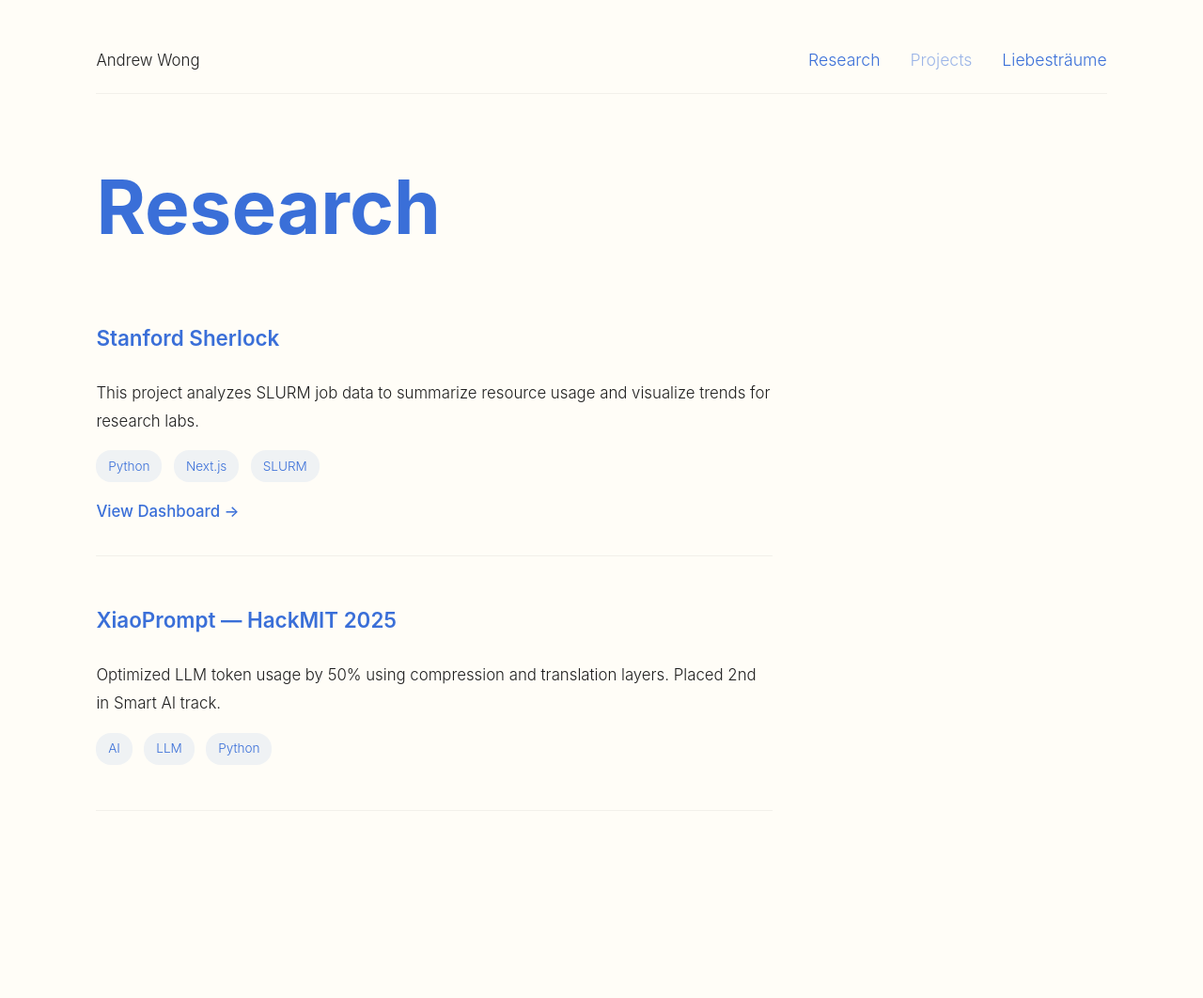
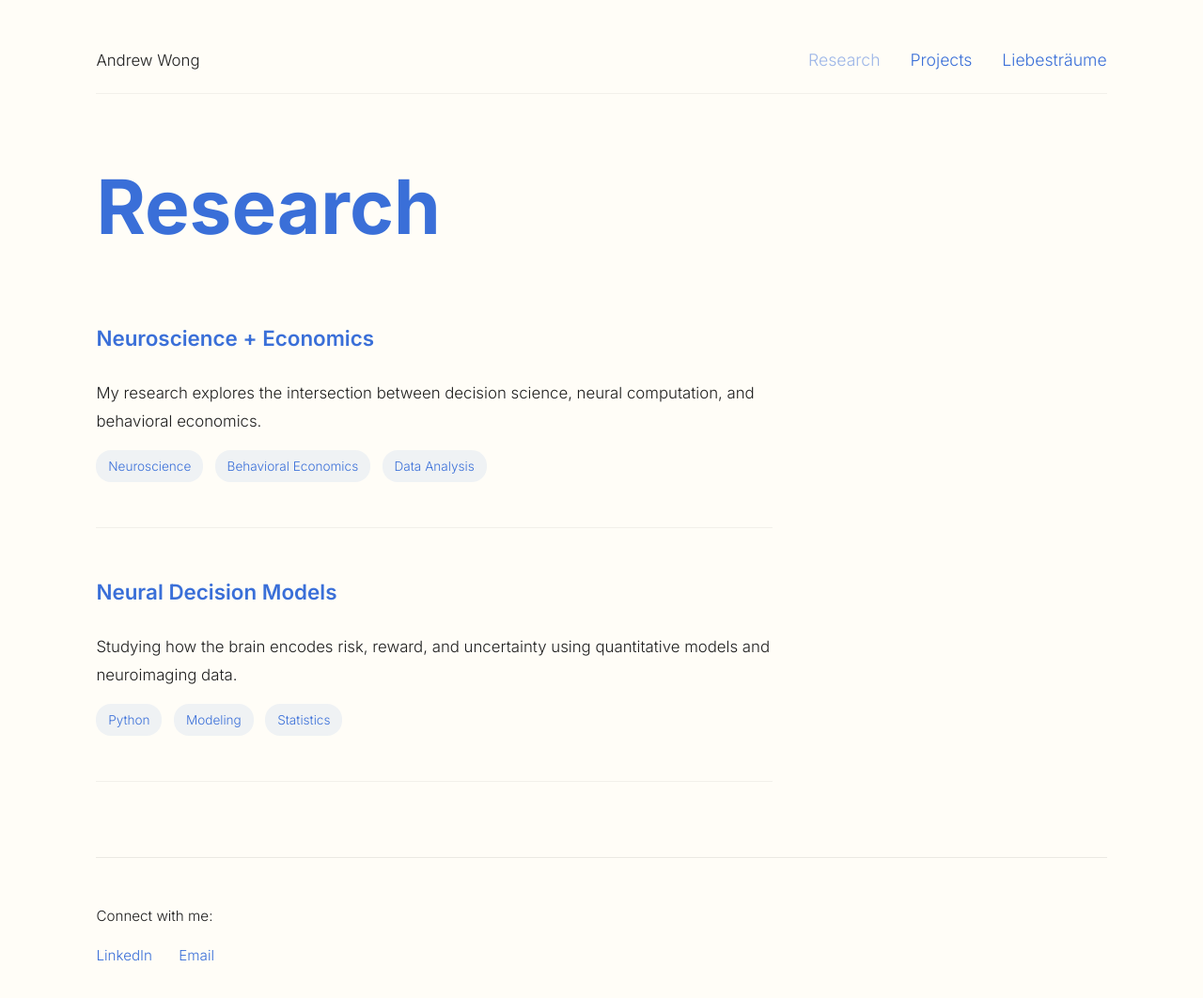
Before and after one commit to aawongs/andrewwong, a plain HTML site: page research.html in a window 1280 px wide. Shown: the whole page at 94% size. Before the commit the page ends 959 px from the top, so only its background shows below. Drawn offline with Linux system fonts and the light colour scheme.

Commit message:
Update research.html

```diff
--- a/research.html
+++ b/research.html
@@ -3,44 +3,52 @@
 <head>
   <meta charset="UTF-8" />
   <meta name="viewport" content="width=device-width, initial-scale=1.0" />
-  <title>Research</title>
+  <title>Research | Andrew Wong</title>
+  <link rel="icon" type="image/png" href="favicon.png">
   <link rel="stylesheet" href="style.css" />
+  <link href="https://fonts.googleapis.com/css2?family=Inter:wght@300;400;600;700&display=swap" rel="stylesheet">
 </head>
 <body>
+  <!-- Header matches Liebesträume page -->
   <header class="subpage-header">
     <div class="nav-container">
       <a href="index.html" class="nav-name">Andrew Wong</a>
       <nav class="nav-links">
-        <a href="research.html">Research</a>
-        <a href="projects.html" class="active">Projects</a>
+        <a href="research.html" class="active">Research</a>
+        <a href="projects.html">Projects</a>
         <a href="liebestraume.html">Liebesträume</a>
       </nav>
     </div>
   </header>
 
-  <main class="research-page">
+  <main class="project-page">
     <h1 class="page-title">Research</h1>
 
     <section class="project">
-      <h3>Stanford Sherlock</h3>
-      <p>This project analyzes SLURM job data to summarize resource usage and visualize trends for research labs.</p>
+      <h3>Neuroscience + Economics</h3>
+      <p>My research explores the intersection between decision science, neural computation, and behavioral economics.</p>
       <div class="tags">
-        <span>Python</span>
-        <span>Next.js</span>
-        <span>SLURM</span>
+        <span>Neuroscience</span>
+        <span>Behavioral Economics</span>
+        <span>Data Analysis</span>
       </div>
-      <a href="#" class="view-link">View Dashboard →</a>
     </section>
 
     <section class="project">
-      <h3>XiaoPrompt — HackMIT 2025</h3>
-      <p>Optimized LLM token usage by 50% using compression and translation layers. Placed 2nd in Smart AI track.</p>
+      <h3>Neural Decision Models</h3>
+      <p>Studying how the brain encodes risk, reward, and uncertainty using quantitative models and neuroimaging data.</p>
       <div class="tags">
-        <span>AI</span>
-        <span>LLM</span>
         <span>Python</span>
+        <span>Modeling</span>
+        <span>Statistics</span>
       </div>
     </section>
   </main>
+
+  <footer>
+    <p>Connect with me:</p>
+    <a href="https://www.linkedin.com/in/andrewslinkdn/" target="_blank">LinkedIn</a>
+    <a href="mailto:aawong@umich.edu">Email</a>
+  </footer>
 </body>
 </html>
```
